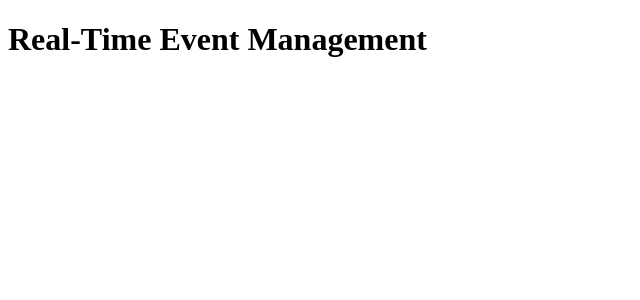
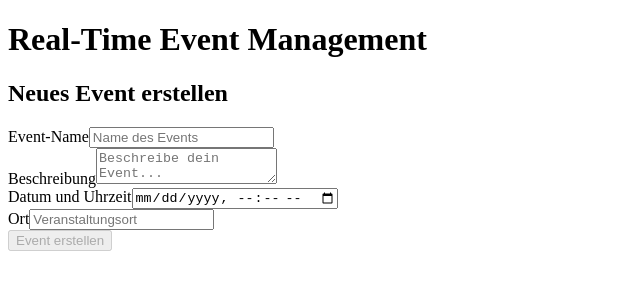
Before and after one commit to segudy/real-time-event-management, an Angular app in the folder frontend/: page /events/new in a window 1280 px wide. Before the commit this address led to /. Shown: the top 300 px of the page, without its empty margins (0-640 px from the left). Built offline with nearby package versions, Linux system fonts and the light colour scheme.

Commit message:
feat(frontend): implement create-event form and end-to-end flow

```diff
--- /dev/null
+++ b/frontend/src/app/create-event/create-event.html
@@ -0,0 +1,41 @@
+<div class="form-container">
+  <h2>Neues Event erstellen</h2>
+
+  <form [formGroup]="createEventForm" (ngSubmit)="onSubmit()">
+
+    <div class="form-field">
+      <label for="name">Event-Name</label>
+      <input id="name" type="text" formControlName="name" placeholder="Name des Events">
+      <div *ngIf="createEventForm.get('name')?.invalid && createEventForm.get('name')?.touched" class="error-message">
+        <small *ngIf="createEventForm.get('name')?.errors?.['required']">Name ist ein Pflichtfeld.</small>
+      </div>
+    </div>
+
+    <div class="form-field">
+      <label for="description">Beschreibung</label>
+      <textarea id="description" formControlName="description" placeholder="Beschreibe dein Event..."></textarea>
+      <div *ngIf="createEventForm.get('description')?.invalid && createEventForm.get('description')?.touched" class="error-message">
+        <small *ngIf="createEventForm.get('description')?.errors?.['required']">Beschreibung ist ein Pflichtfeld.</small>
+      </div>
+    </div>
+
+    <div class="form-field">
+      <label for="date">Datum und Uhrzeit</label>
+      <input id="date" type="datetime-local" formControlName="date">
+      <div *ngIf="createEventForm.get('date')?.invalid && createEventForm.get('date')?.touched" class="error-message">
+        <small *ngIf="createEventForm.get('date')?.errors?.['required']">Datum ist ein Pflichtfeld.</small>
+      </div>
+    </div>
+
+    <div class="form-field">
+      <label for="location">Ort</label>
+      <input id="location" type="text" formControlName="location" placeholder="Veranstaltungsort">
+      <div *ngIf="createEventForm.get('location')?.invalid && createEventForm.get('location')?.touched" class="error-message">
+        <small *ngIf="createEventForm.get('location')?.errors?.['required']">Ort ist ein Pflichtfeld.</small>
+      </div>
+    </div>
+
+    <button type="submit" [disabled]="!createEventForm.valid">Event erstellen</button>
+
+  </form>
+</div>
--- /dev/null
+++ b/frontend/src/app/create-event/create-event.ts
@@ -0,0 +1,60 @@
+// frontend/src/app/create-event/create-event.ts
+import { Component } from '@angular/core';
+import { CommonModule } from '@angular/common';
+import {
+  FormBuilder,
+  FormGroup,
+  Validators,
+  ReactiveFormsModule,
+} from '@angular/forms';
+import { Router } from '@angular/router';
+import { EventService } from '../event.service';
+
+@Component({
+  selector: 'app-create-event',
+  standalone: true,
+  imports: [CommonModule, ReactiveFormsModule],
+  templateUrl: './create-event.html',
+  styleUrls: ['./create-event.scss'],
+})
+export class CreateEventComponent {
+  // Formular-Gruppe
+  createEventForm: FormGroup;
+  // Feste ID für den Veranstalter als Platzhalter
+  private organizerIdPlaceholder = '684accc073e663e6f66e0ccb';
+
+  constructor(
+    private fb: FormBuilder,
+    private eventService: EventService,
+    private router: Router, // Router für die Weiterleitung
+  ) {
+    this.createEventForm = this.fb.group({
+      name: ['', Validators.required],
+      description: ['', Validators.required],
+      date: ['', Validators.required],
+      location: ['', Validators.required],
+    });
+  }
+
+  // Submit-Methode
+  onSubmit() {
+    if (this.createEventForm.valid) {
+      const formValue = this.createEventForm.value;
+      // Füge die Platzhalter-organizerId hinzu
+      const eventData = { ...formValue, organizerId: this.organizerIdPlaceholder };
+
+      console.log('Sende Event-Daten an Backend:', eventData);
+      this.eventService.createEvent(eventData).subscribe({
+        next: (response) => {
+          console.log('Event erfolgreich erstellt:', response);
+          alert('Event erfolgreich erstellt!');
+          this.router.navigate(['/events']); // Leite zur Event-Liste weiter
+        },
+        error: (err) => {
+          console.error('Fehler beim Erstellen des Events:', err);
+          alert('Fehler beim Erstellen des Events!');
+        },
+      });
+    }
+  }
+}
--- a/frontend/src/app/event.service.ts
+++ b/frontend/src/app/event.service.ts
@@ -7,14 +7,18 @@ import { Observable } from 'rxjs';
   providedIn: 'root',
 })
 export class EventService {
-  // URL unseres Backends
+  // Basis-URL unseres Backends
   private apiUrl = 'http://localhost:3000/events';
 
-  // HttpClient injizieren
   constructor(private http: HttpClient) {}
 
   // Methode zum Abrufen der Events
   getEvents(): Observable<any[]> {
     return this.http.get<any[]>(this.apiUrl);
   }
+
+  // Methode zum Erstellen von Events
+  createEvent(eventData: any): Observable<any> {
+    return this.http.post(this.apiUrl, eventData);
+  }
 }
```
Also changed, not shown: frontend/src/app/app.routes.ts (+11 -8 lines), frontend/src/app/create-event/create-event.scss (added), 8 other files (tests, documents, lock files or other folders).
